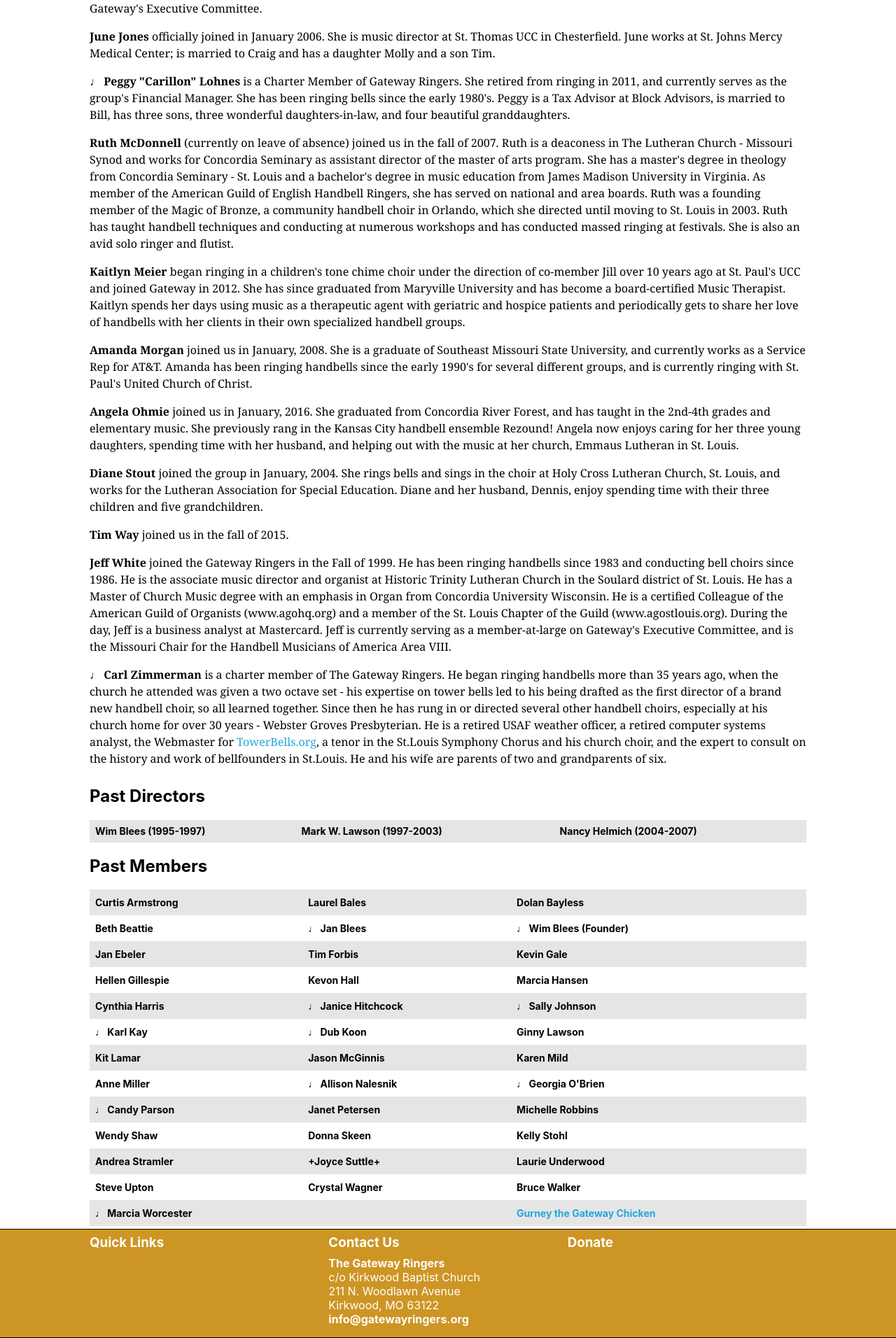
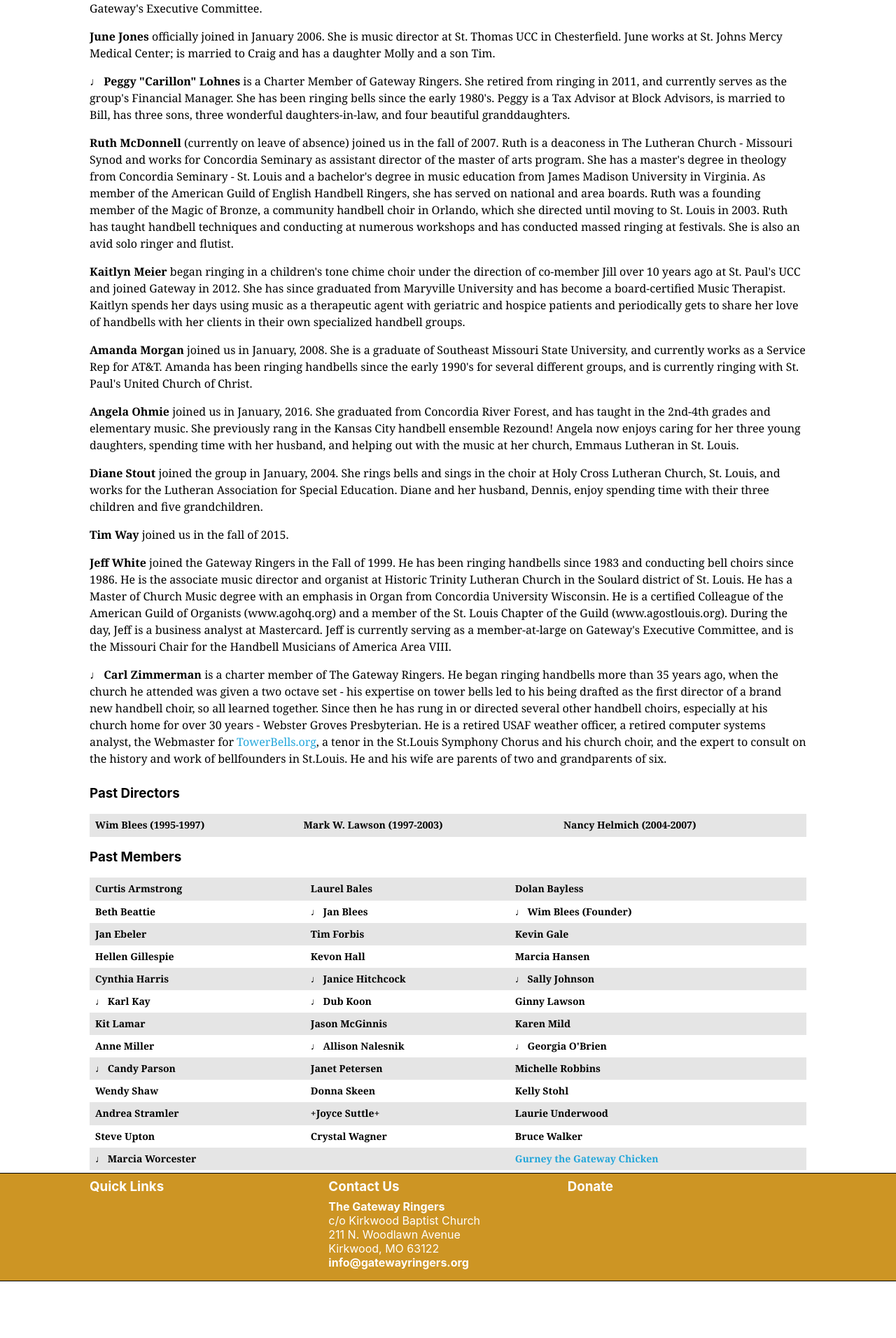
Before and after one commit to GatewayRingers/GatewayRingers.github.io, a Jekyll site: the page built from musicians.html, in a window 1280 px wide. Shown: the part 2351-4263 px from the top of the page at 70% size. Built offline with Jekyll 4.4.1, drawn with Linux system fonts in a browser that asks for light colours; after the commit the page ends 4182 px from its top, so only the background shows below that.

Commit message:
Update musicians.html

```diff
--- a/musicians.html
+++ b/musicians.html
@@ -158,17 +158,19 @@ Cincinnati  Conservatory.</p>
   </li>
 </ul>
 
-<h2>Past Directors</h2>
+<h3>Past Directors</h3>
         <table class="f6 w-100 mw8 center" cellspacing="0">
+            <tbody class="h-copy athelas">
             <tr class="stripe-dark">
                 <th class="tl pa2">Wim Blees (1995-1997) </td>
                 <th class="tl pa2">Mark W. Lawson (1997-2003) </td>
                 <th class="tl pa2">Nancy Helmich (2004-2007) </td>
             </tr>
+            </tbody>
         </table>
-<h2>Past Members</h2>
+<h3>Past Members</h3>
         <table class="f6 w-100 mw8 center" cellspacing="0">
-            <tbody class="lh-copy">
+            <tbody class="h-copy athelas">
             <tr class="stripe-dark">
                 <th class="tl pa2">Curtis Armstrong</td>
                 <th class="tl pa2">Laurel Bales </td>
```
